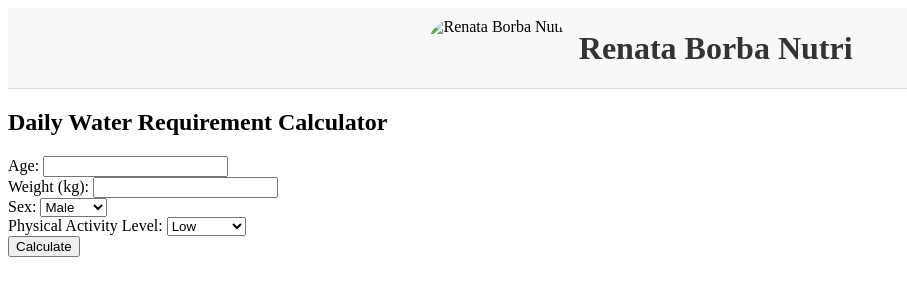
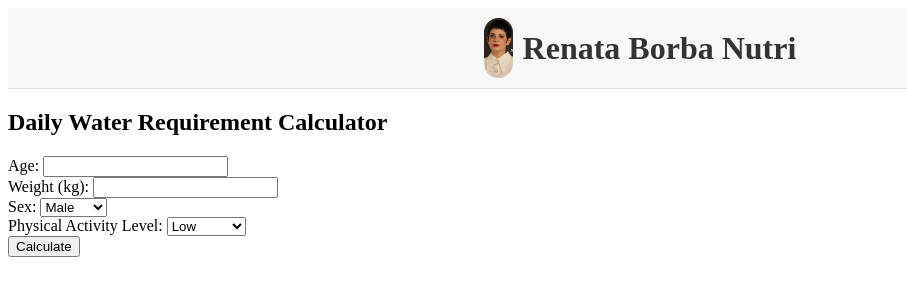
Before and after one commit to renataborbanutri/water, a plain HTML site: page index.html in a window 1280 px wide. Shown: the whole page, without its empty margins (0-907 px from the left). Drawn offline with Linux system fonts and the light colour scheme.

Commit message:
Update index.html

```diff
--- a/index.html
+++ b/index.html
@@ -8,7 +8,7 @@
 </head>
 <body>
     <header>
-        <img src="path_to_your_image.jpg" alt="Renata Borba Nutri" class="profile-pic">
+        <img src="rena.png" alt="Renata Borba Nutri" class="profile-pic">
         <h1>Renata Borba Nutri</h1>
     </header>
     <h2>Daily Water Requirement Calculator</h2>
```
